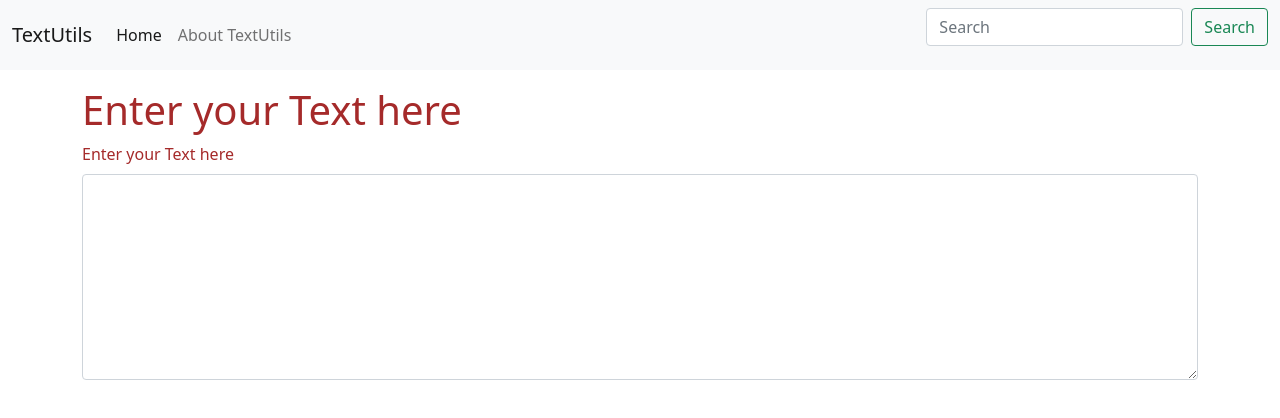
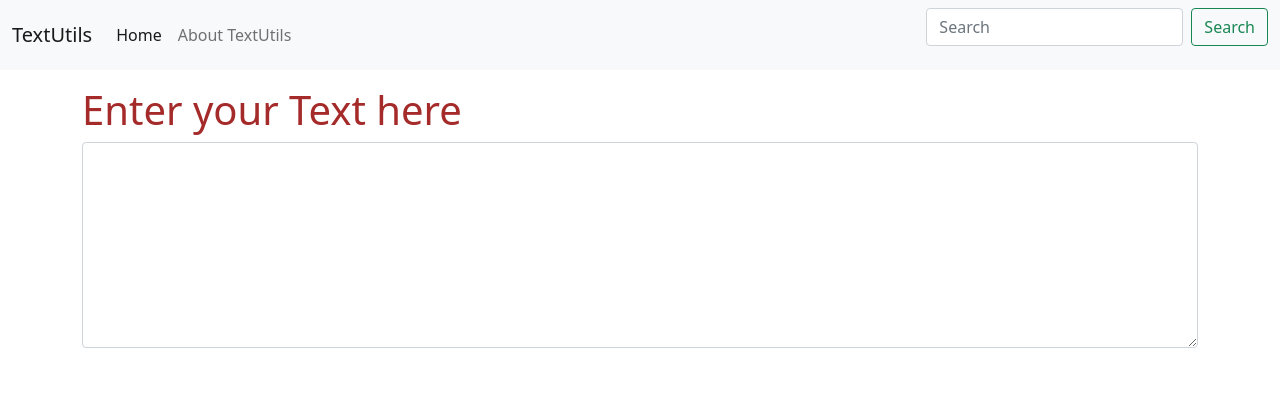
Before and after one commit to parijatmitra/react-practice, a React (Create React App) app: page / in a window 1280 px wide. Shown: the top 418 px of the page. Built offline with nearby package versions, Linux system fonts and the light colour scheme.

Commit message:
1 file modified

```diff
--- a/src/components/TextForm.js
+++ b/src/components/TextForm.js
@@ -6,10 +6,10 @@
     <>
 <div>
 
-<div class="mb-3">
+<div className="mb-3">
   <h1>{props.heading}</h1>
-<label for="myBox" class="form-label">{props.heading}</label>
-<textarea class="form-control" id="myBox" rows="8"></textarea>
+
+<textarea className="form-control" id="myBox" rows="8"></textarea>
 </div>
 </div>
     </>
```
